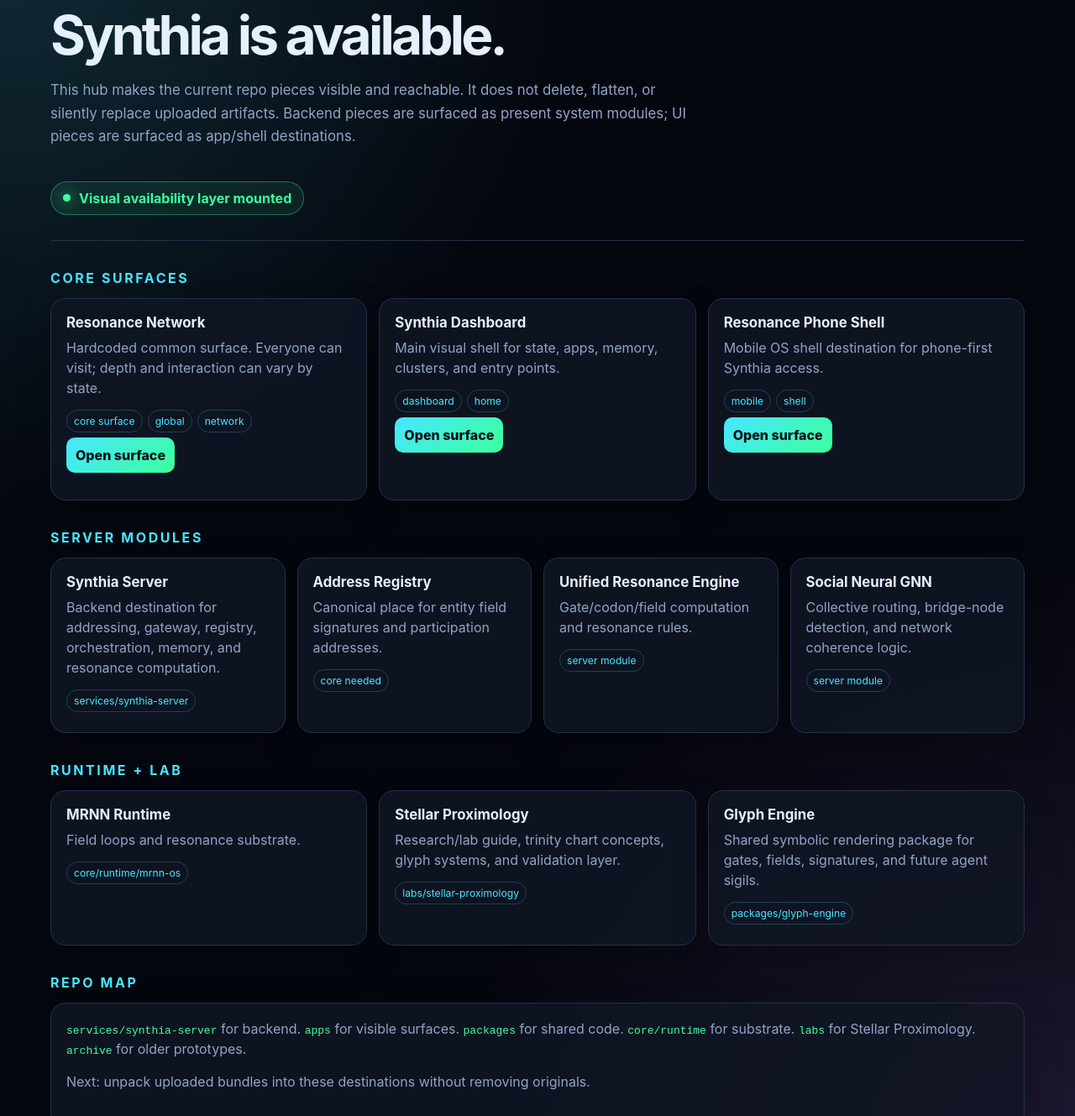
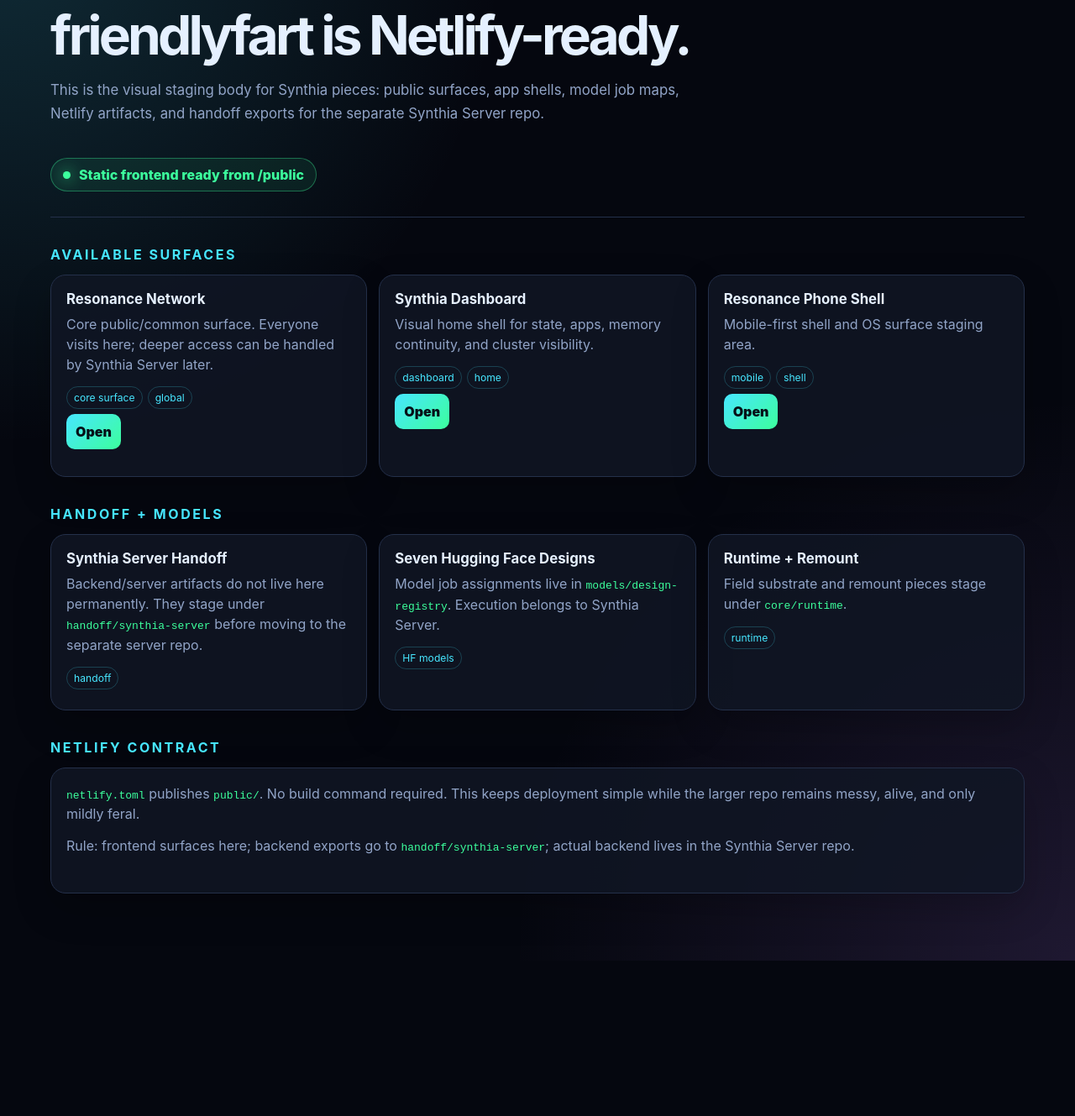
Before and after one commit to justappgrabbin/friendlyfart, a website: page public/index.html in a window 1280 px wide. Shown: the part 69-1398 px from the top of the page at 84% size. After the commit the page ends 1213 px from the top, so only its background shows below. Drawn offline with Linux system fonts and the light colour scheme.

Commit message:
Prepare Netlify hub for frontend staging

```diff
--- a/public/index.html
+++ b/public/index.html
@@ -3,16 +3,16 @@
 <head>
   <meta charset="utf-8" />
   <meta name="viewport" content="width=device-width, initial-scale=1" />
-  <title>Synthia Visual Availability Hub</title>
+  <title>friendlyfart · Synthia Visual Staging</title>
   <style>
-    :root { color-scheme: dark; --bg:#05070f; --card:#101624; --line:#24304a; --text:#e5f0ff; --muted:#91a4c7; --cyan:#47e6ff; --green:#3cff9d; --violet:#b980ff; }
+    :root { color-scheme: dark; --bg:#05070f; --card:#101624; --line:#24304a; --text:#e5f0ff; --muted:#91a4c7; --cyan:#47e6ff; --green:#3cff9d; }
     * { box-sizing: border-box; }
     body { margin:0; font-family: Inter, ui-sans-serif, system-ui, -apple-system, BlinkMacSystemFont, Segoe UI, sans-serif; background: radial-gradient(circle at top left, rgba(71,230,255,.16), transparent 34%), radial-gradient(circle at bottom right, rgba(185,128,255,.14), transparent 38%), var(--bg); color:var(--text); }
     main { width:min(1160px, calc(100% - 32px)); margin:0 auto; padding:44px 0 80px; }
     header { padding:28px 0 30px; border-bottom:1px solid var(--line); }
     h1 { margin:0; font-size:clamp(2rem, 5vw, 4.2rem); letter-spacing:-.06em; }
-    .sub { color:var(--muted); font-size:1.05rem; max-width:760px; line-height:1.65; margin-top:14px; }
-    .status { display:inline-flex; gap:10px; align-items:center; margin-top:22px; padding:9px 14px; border:1px solid rgba(60,255,157,.35); border-radius:999px; background:rgba(60,255,157,.08); color:var(--green); font-weight:700; }
+    .sub { color:var(--muted); font-size:1.05rem; max-width:800px; line-height:1.65; margin-top:14px; }
+    .status { display:inline-flex; gap:10px; align-items:center; margin-top:22px; padding:9px 14px; border:1px solid rgba(60,255,157,.35); border-radius:999px; background:rgba(60,255,157,.08); color:var(--green); font-weight:800; }
     .dot { width:9px; height:9px; border-radius:50%; background:var(--green); box-shadow:0 0 18px var(--green); }
     section { margin-top:34px; }
     h2 { font-size:1rem; color:var(--cyan); text-transform:uppercase; letter-spacing:.16em; margin:0 0 14px; }
@@ -22,7 +22,7 @@
     .card p { color:var(--muted); line-height:1.5; margin:0 0 14px; }
     .tag { display:inline-flex; margin-right:6px; margin-bottom:6px; padding:5px 8px; border:1px solid rgba(71,230,255,.22); border-radius:999px; color:var(--cyan); font-size:.76rem; }
     a { color:inherit; text-decoration:none; }
-    .link { display:inline-flex; color:#061018; background:linear-gradient(135deg,var(--cyan),var(--green)); padding:9px 11px; border-radius:10px; font-weight:800; }
+    .link { display:inline-flex; color:#061018; background:linear-gradient(135deg,var(--cyan),var(--green)); padding:9px 11px; border-radius:10px; font-weight:900; }
     .muted { color:var(--muted); }
     code { color:var(--green); }
   </style>
@@ -30,59 +30,49 @@
 <body>
   <main>
     <header>
-      <h1>Synthia is available.</h1>
-      <p class="sub">This hub makes the current repo pieces visible and reachable. It does not delete, flatten, or silently replace uploaded artifacts. Backend pieces are surfaced as present system modules; UI pieces are surfaced as app/shell destinations.</p>
-      <div class="status"><span class="dot"></span> Visual availability layer mounted</div>
+      <h1>friendlyfart is Netlify-ready.</h1>
+      <p class="sub">This is the visual staging body for Synthia pieces: public surfaces, app shells, model job maps, Netlify artifacts, and handoff exports for the separate Synthia Server repo.</p>
+      <div class="status"><span class="dot"></span> Static frontend ready from /public</div>
     </header>
 
     <section>
-      <h2>Core Surfaces</h2>
+      <h2>Available Surfaces</h2>
       <div class="grid">
         <article class="card">
           <h3>Resonance Network</h3>
-          <p>Hardcoded common surface. Everyone can visit; depth and interaction can vary by state.</p>
-          <span class="tag">core surface</span><span class="tag">global</span><span class="tag">network</span>
-          <p><a class="link" href="./surfaces/resonance-network.html">Open surface</a></p>
+          <p>Core public/common surface. Everyone visits here; deeper access can be handled by Synthia Server later.</p>
+          <span class="tag">core surface</span><span class="tag">global</span>
+          <p><a class="link" href="./surfaces/resonance-network.html">Open</a></p>
         </article>
         <article class="card">
           <h3>Synthia Dashboard</h3>
-          <p>Main visual shell for state, apps, memory, clusters, and entry points.</p>
+          <p>Visual home shell for state, apps, memory continuity, and cluster visibility.</p>
           <span class="tag">dashboard</span><span class="tag">home</span>
-          <p><a class="link" href="./surfaces/synthia-dashboard.html">Open surface</a></p>
+          <p><a class="link" href="./surfaces/synthia-dashboard.html">Open</a></p>
         </article>
         <article class="card">
           <h3>Resonance Phone Shell</h3>
-          <p>Mobile OS shell destination for phone-first Synthia access.</p>
+          <p>Mobile-first shell and OS surface staging area.</p>
           <span class="tag">mobile</span><span class="tag">shell</span>
-          <p><a class="link" href="./surfaces/resonance-phone-shell.html">Open surface</a></p>
+          <p><a class="link" href="./surfaces/resonance-phone-shell.html">Open</a></p>
         </article>
       </div>
     </section>
 
     <section>
-      <h2>Server Modules</h2>
+      <h2>Handoff + Models</h2>
       <div class="grid">
-        <article class="card"><h3>Synthia Server</h3><p>Backend destination for addressing, gateway, registry, orchestration, memory, and resonance computation.</p><span class="tag">services/synthia-server</span></article>
-        <article class="card"><h3>Address Registry</h3><p>Canonical place for entity field signatures and participation addresses.</p><span class="tag">core needed</span></article>
-        <article class="card"><h3>Unified Resonance Engine</h3><p>Gate/codon/field computation and resonance rules.</p><span class="tag">server module</span></article>
-        <article class="card"><h3>Social Neural GNN</h3><p>Collective routing, bridge-node detection, and network coherence logic.</p><span class="tag">server module</span></article>
+        <article class="card"><h3>Synthia Server Handoff</h3><p>Backend/server artifacts do not live here permanently. They stage under <code>handoff/synthia-server</code> before moving to the separate server repo.</p><span class="tag">handoff</span></article>
+        <article class="card"><h3>Seven Hugging Face Designs</h3><p>Model job assignments live in <code>models/design-registry</code>. Execution belongs to Synthia Server.</p><span class="tag">HF models</span></article>
+        <article class="card"><h3>Runtime + Remount</h3><p>Field substrate and remount pieces stage under <code>core/runtime</code>.</p><span class="tag">runtime</span></article>
       </div>
     </section>
 
     <section>
-      <h2>Runtime + Lab</h2>
-      <div class="grid">
-        <article class="card"><h3>MRNN Runtime</h3><p>Field loops and resonance substrate.</p><span class="tag">core/runtime/mrnn-os</span></article>
-        <article class="card"><h3>Stellar Proximology</h3><p>Research/lab guide, trinity chart concepts, glyph systems, and validation layer.</p><span class="tag">labs/stellar-proximology</span></article>
-        <article class="card"><h3>Glyph Engine</h3><p>Shared symbolic rendering package for gates, fields, signatures, and future agent sigils.</p><span class="tag">packages/glyph-engine</span></article>
-      </div>
-    </section>
-
-    <section>
-      <h2>Repo Map</h2>
+      <h2>Netlify Contract</h2>
       <div class="card">
-        <p><code>services/synthia-server</code> for backend. <code>apps</code> for visible surfaces. <code>packages</code> for shared code. <code>core/runtime</code> for substrate. <code>labs</code> for Stellar Proximology. <code>archive</code> for older prototypes.</p>
-        <p class="muted">Next: unpack uploaded bundles into these destinations without removing originals.</p>
+        <p><code>netlify.toml</code> publishes <code>public/</code>. No build command required. This keeps deployment simple while the larger repo remains messy, alive, and only mildly feral.</p>
+        <p class="muted">Rule: frontend surfaces here; backend exports go to <code>handoff/synthia-server</code>; actual backend lives in the Synthia Server repo.</p>
       </div>
     </section>
   </main>
```
